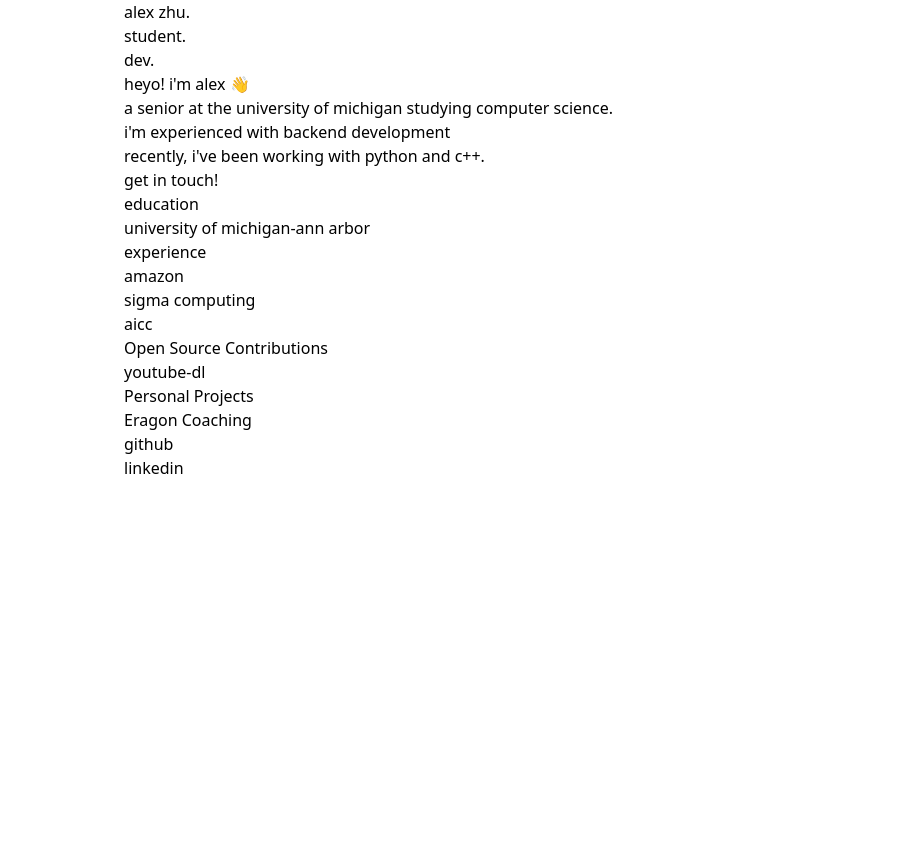
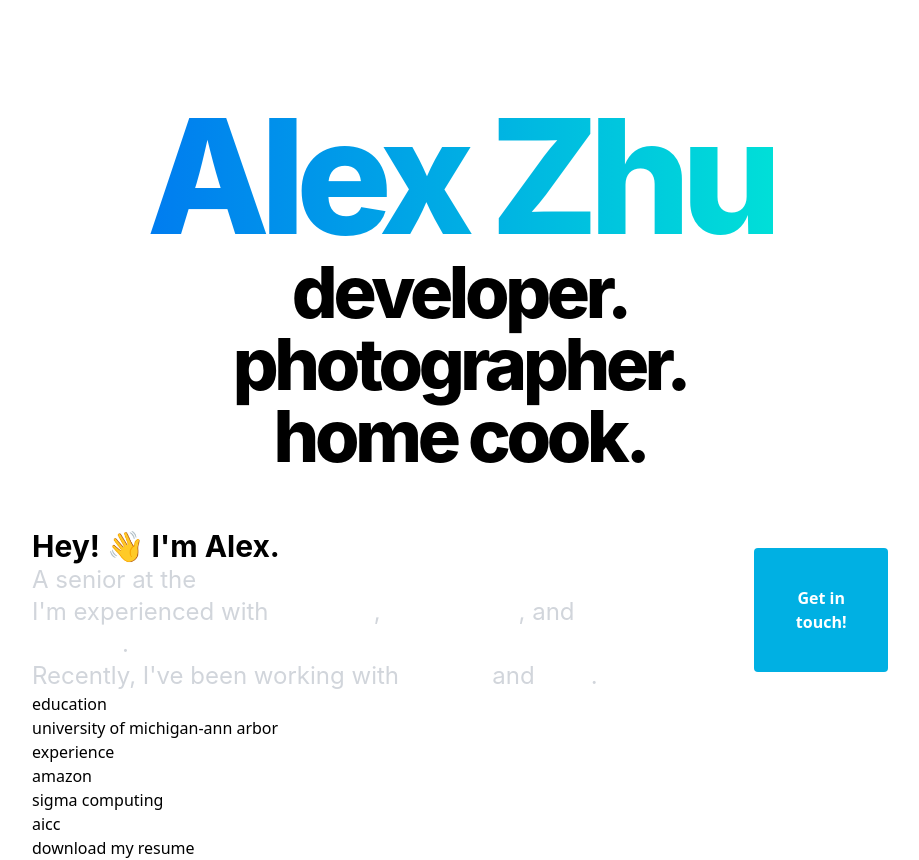
Before and after one commit to zhuasy/portfolio, a Next.js app: page / in a window 1280 px wide. Shown: the whole page, without its empty margins (180-1099 px from the left). Before the commit the page ends 800 px from the top, so only its background shows below. Built offline with nearby package versions, Linux system fonts and the light colour scheme.

Commit message:
finished introduction

```diff
--- a/package.json
+++ b/package.json
@@ -14,6 +14,7 @@
     "@types/react-dom": "18.0.11",
     "eslint": "8.37.0",
     "eslint-config-next": "13.2.4",
+    "framer-motion": "^10.10.0",
     "next": "13.2.4",
     "next-themes": "^0.2.1",
     "react": "18.2.0",
--- /dev/null
+++ b/src/app/ResumeItem.tsx
@@ -0,0 +1,18 @@
+interface ResumeItemProps {
+    name: string;
+    position: string;
+    start: string;
+    end: string;
+    description: string;
+}
+
+
+export default function ResumeItem({ name, position, start, end, description }: ResumeItemProps) {
+    return (
+        <div>
+            <div className="flex">
+
+            </div>
+        </div>
+    );
+}
--- a/src/app/layout.tsx
+++ b/src/app/layout.tsx
@@ -15,7 +15,7 @@ export default function RootLayout({
     <html suppressHydrationWarning>
       <body>
         <Providers>
-          <div className="mx-auto my-auto max-w-2xl px-4 sm:px-6 xl:max-w-2xl xl:px-0">
+          <div className="mx-auto my-auto max-w-4xl px-5">
             {children}
           </div>
         </Providers>
--- a/src/app/page.module.css
+++ /dev/null
@@ -1,271 +0,0 @@
-.main {
-  display: flex;
-  flex-direction: column;
-  justify-content: space-between;
-  align-items: center;
-  padding: 6rem;
-  min-height: 100vh;
-}
-
-.description {
-  display: inherit;
-  justify-content: inherit;
-  align-items: inherit;
-  font-size: 0.85rem;
-  max-width: var(--max-width);
-  width: 100%;
-  z-index: 2;
-  font-family: var(--font-mono);
-}
-
-.description a {
-  display: flex;
-  align-items: center;
-  justify-content: center;
-  gap: 0.5rem;
-}
-
-.description p {
-  position: relative;
-  margin: 0;
-  padding: 1rem;
-  background-color: rgba(var(--callout-rgb), 0.5);
-  border: 1px solid rgba(var(--callout-border-rgb), 0.3);
-  border-radius: var(--border-radius);
-}
-
-.code {
-  font-weight: 700;
-  font-family: var(--font-mono);
-}
-
-.grid {
-  display: grid;
-  grid-template-columns: repeat(3, minmax(33%, auto));
-  width: var(--max-width);
-  max-width: 100%;
-}
-
-.card {
-  padding: 1rem 1.2rem;
-  border-radius: var(--border-radius);
-  background: rgba(var(--card-rgb), 0);
-  border: 1px solid rgba(var(--card-border-rgb), 0);
-  transition: background 200ms, border 200ms;
-}
-
-.card span {
-  display: inline-block;
-  transition: transform 200ms;
-}
-
-.card h2 {
-  font-weight: 600;
-  margin-bottom: 0.7rem;
-}
-
-.card p {
-  margin: 0;
-  opacity: 0.6;
-  font-size: 0.9rem;
-  line-height: 1.5;
-  max-width: 34ch;
-}
-
-.center {
-  display: flex;
-  justify-content: center;
-  align-items: center;
-  position: relative;
-  padding: 4rem 0;
-}
-
-.center::before {
-  background: var(--secondary-glow);
-  border-radius: 50%;
-  width: 480px;
-  height: 360px;
-  margin-left: -400px;
-}
-
-.center::after {
-  background: var(--primary-glow);
-  width: 240px;
-  height: 180px;
-  z-index: -1;
-}
-
-.center::before,
-.center::after {
-  content: '';
-  left: 50%;
-  position: absolute;
-  filter: blur(45px);
-  transform: translateZ(0);
-}
-
-.logo,
-.thirteen {
-  position: relative;
-}
-
-.thirteen {
-  display: flex;
-  justify-content: center;
-  align-items: center;
-  width: 75px;
-  height: 75px;
-  padding: 25px 10px;
-  margin-left: 16px;
-  transform: translateZ(0);
-  border-radius: var(--border-radius);
-  overflow: hidden;
-  box-shadow: 0px 2px 8px -1px #0000001a;
-}
-
-.thirteen::before,
-.thirteen::after {
-  content: '';
-  position: absolute;
-  z-index: -1;
-}
-
-/* Conic Gradient Animation */
-.thirteen::before {
-  animation: 6s rotate linear infinite;
-  width: 200%;
-  height: 200%;
-  background: var(--tile-border);
-}
-
-/* Inner Square */
-.thirteen::after {
-  inset: 0;
-  padding: 1px;
-  border-radius: var(--border-radius);
-  background: linear-gradient(
-    to bottom right,
-    rgba(var(--tile-start-rgb), 1),
-    rgba(var(--tile-end-rgb), 1)
-  );
-  background-clip: content-box;
-}
-
-/* Enable hover only on non-touch devices */
-@media (hover: hover) and (pointer: fine) {
-  .card:hover {
-    background: rgba(var(--card-rgb), 0.1);
-    border: 1px solid rgba(var(--card-border-rgb), 0.15);
-  }
-
-  .card:hover span {
-    transform: translateX(4px);
-  }
-}
-
-@media (prefers-reduced-motion) {
-  .thirteen::before {
-    animation: none;
-  }
-
-  .card:hover span {
-    transform: none;
-  }
-}
-
-/* Mobile and Tablet */
-@media (max-width: 1023px) {
-  .content {
-    padding: 4rem;
-  }
-
-  .grid {
-    grid-template-columns: 1fr;
-    margin-bottom: 120px;
-    max-width: 320px;
-    text-align: center;
-  }
-
-  .card {
-    padding: 1rem 2.5rem;
-  }
-
-  .card h2 {
-    margin-bottom: 0.5rem;
-  }
-
-  .center {
-    padding: 8rem 0 6rem;
-  }
-
-  .center::before {
-    transform: none;
-    height: 300px;
-  }
-
-  .description {
-    font-size: 0.8rem;
-  }
-
-  .description a {
-    padding: 1rem;
-  }
-
-  .description p,
-  .description div {
-    display: flex;
-    justify-content: center;
-    position: fixed;
-    width: 100%;
-  }
-
-  .description p {
-    align-items: center;
-    inset: 0 0 auto;
-    padding: 2rem 1rem 1.4rem;
-    border-radius: 0;
-    border: none;
-    border-bottom: 1px solid rgba(var(--callout-border-rgb), 0.25);
-    background: linear-gradient(
-      to bottom,
-      rgba(var(--background-start-rgb), 1),
-      rgba(var(--callout-rgb), 0.5)
-    );
-    background-clip: padding-box;
-    backdrop-filter: blur(24px);
-  }
-
-  .description div {
-    align-items: flex-end;
-    pointer-events: none;
-    inset: auto 0 0;
-    padding: 2rem;
-    height: 200px;
-    background: linear-gradient(
-      to bottom,
-      transparent 0%,
-      rgb(var(--background-end-rgb)) 40%
-    );
-    z-index: 1;
-  }
-}
-
-@media (prefers-color-scheme: dark) {
-  .vercelLogo {
-    filter: invert(1);
-  }
-
-  .logo,
-  .thirteen img {
-    filter: invert(1) drop-shadow(0 0 0.3rem #ffffff70);
-  }
-}
-
-@keyframes rotate {
-  from {
-    transform: rotate(360deg);
-  }
-  to {
-    transform: rotate(0deg);
-  }
-}
--- a/src/app/page.tsx
+++ b/src/app/page.tsx
@@ -1,34 +1,79 @@
+'use client'
+
 import Image from 'next/image'
 import Link from 'next/link';
-import { Inter } from 'next/font/google'
-import styles from './page.module.css'
-
-const inter = Inter({ subsets: ['latin'] })
+import { motion } from 'framer-motion'
 
 export default function Home() {
   return (
     <>
-      {/* navbar goes here */}
-      {/* introduction */}
+      <section id="#home">
+        <h1 className="pt-24 font-inter text-center text-10xl font-extrabold tracking-tightest leading-none select-none">
+          <span className="relative block">
+            <span className="text-transparent bg-clip-text bg-gradient-to-r from-start to-end">
+              Alex Zhu
+            </span>
+          </span>
+        </h1>
+        <h2 className="pb-14 font-inter text-center text-7xl font-extrabold tracking-tightest leading-none select-none">
+          <span className="relative block">
+            developer.
+          </span>
+          <span className="relative block">
+            photographer.
+          </span>
+          <span className="relative block">
+            home cook.
+          </span>
+        </h2>
+
+        <div className="flex space-x-20">
           <div>
-        <div>
-          <h1>alex zhu.</h1>
-          <h1>student.</h1>
-          <h1>dev.</h1>
+            <h2 className="font-inter text-3xl font-bold">
+              <span>Hey! </span>
+              <motion.div
+                style={{ display: 'inline-block' }}
+                initial={{ originY: 0.8, originX: 0.8 }}
+                animate={{ rotateZ: [5, -10, 5] }}
+                transition={{ repeat: Infinity, repeatType: "reverse", duration: 2 }}
+              >
+                <span>👋</span>
+              </motion.div>
+              <span> I'm Alex.</span>
+            </h2>
+            <p className="font-inter text-2xl">
+              <span className="relative block">
+                <span className="text-gray-300">A senior at the </span>
+                <span className="text-white">University of Michigan-Ann Arbor.</span>
+              </span>
+              <span className="relative block">
+                <span className="text-gray-300">I'm experienced with </span>
+                <span className="text-white">Backend</span>
+                <span className="text-gray-300">, </span>
+                <span className="text-white">Networking</span>
+                <span className="text-gray-300">, and </span>
+                <span className="text-white">DevOps</span>
+                <span className="text-gray-300">.</span>
+              </span>
+              <span className="relative block">
+                <span className="text-gray-300">Recently, I've been working with </span>
+                <span className="text-white">Python </span>
+                <span className="text-gray-300">and </span>
+                <span className="text-white">C++</span>
+                <span className="text-gray-300">.</span>
+              </span>
+            </p>
           </div>
 
-        <div>
-          <h2>heyo! i'm alex 👋</h2>
-          <p>a senior at the <a href="https://umich.edu" target="_blank">university of michigan</a> studying computer science.</p>
-          <p>i'm experienced with backend development</p>
-          <p>recently, i've been working with python and c++.</p>
-          {/* add link to contact section */}
-          <p>get in touch!</p>
+          <div className="flex justify-center">
+            <button className="bg-blue-1 text-white hover:bg-white hover:text-black font-bold px-4 my-5 rounded">
+              Get in touch!
+            </button>
           </div>
         </div>
+      </section>
 
-      {/* education and experience */}
-      <div>
+      <section id="resume">
         <div>
           <h3>education</h3>
           <div>university of michigan-ann arbor</div>
@@ -40,10 +85,35 @@ export default function Home() {
           <div>sigma computing</div>
           <div>aicc</div>
         </div>
+
+        <div>
+          download my resume
+        </div>
+      </section>
+
+
+
+      {/*
+        <p className="font-extrabold text-center"> MAKE THIS PRETTY </p>
+        <section id="resume">
+          <div>
+            <h3>education</h3>
+            <div>university of michigan-ann arbor</div>
           </div>
 
-      {/* projects */}
           <div>
+            <h3>experience</h3>
+            <div>amazon</div>
+            <div>sigma computing</div>
+            <div>aicc</div>
+          </div>
+
+          <div>
+            download my resume
+          </div>
+        </section>
+
+        <section id="projects">
           <div>
             Open Source Contributions
             <div>
@@ -56,18 +126,17 @@ export default function Home() {
               Eragon Coaching
             </div>
           </div>
-      </div>
+        </section>
 
-      {/* contact */}
-      <div>
+        <section id="contact">
           <div>
             github
           </div>
           <div>
             linkedin
           </div>
-      </div>
-
+        </section>
+        */}
     </>
   )
 }
--- a/tailwind.config.js
+++ b/tailwind.config.js
@@ -4,7 +4,26 @@ module.exports = {
     "./src/**/*.{js,ts,jsx,tsx}",
   ],
   theme: {
-    extend: {},
+    extend: {
+      fontSize: {
+        '10xl': '10rem'
+      },
+      letterSpacing: {
+        tightest: '-.06em',
+      },
+      gradientColorStops: {
+        'start': '#007CF0',
+        'end': '#00DFD8',
+      },
+      colors: {
+        'blue-1': '#00b0e3',
+        'blue-2': '#00DFD8',
+      }
+    },
+    fontFamily: {
+      'inter': ['Inter'],
+    },
+
   },
   plugins: [],
 }
```
Also changed, not shown: 1 other file (tests, documents, lock files or other folders). Lines whose indentation alone changed are shown as unchanged.
